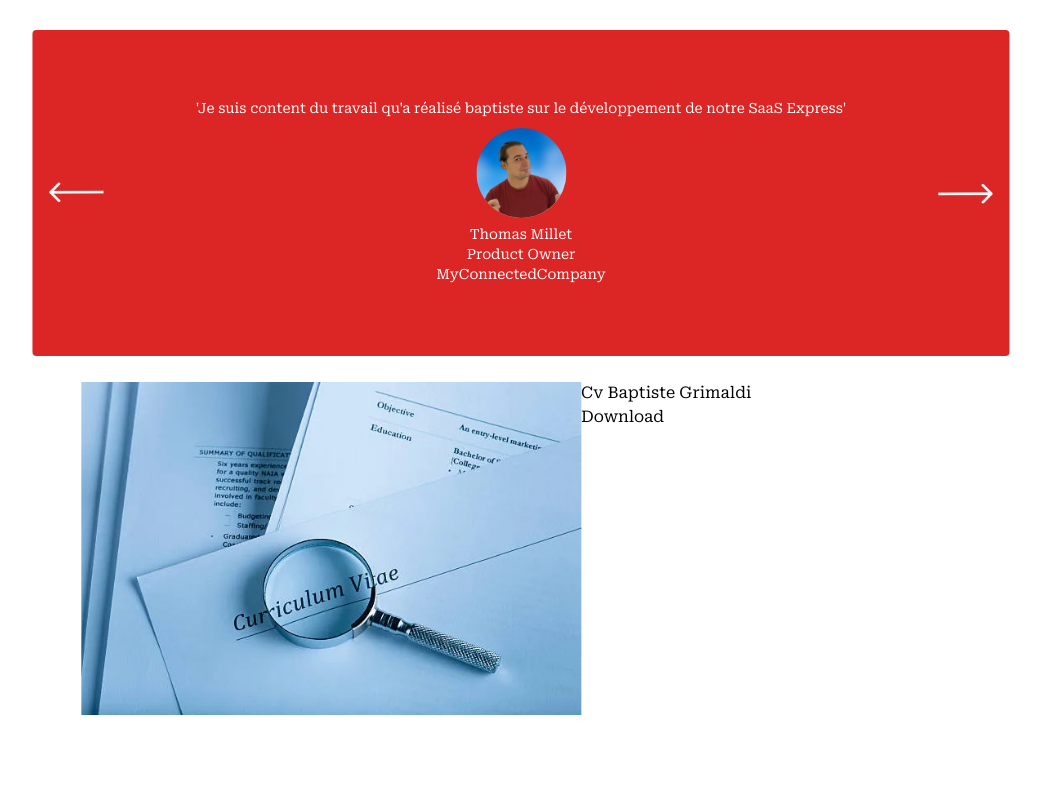
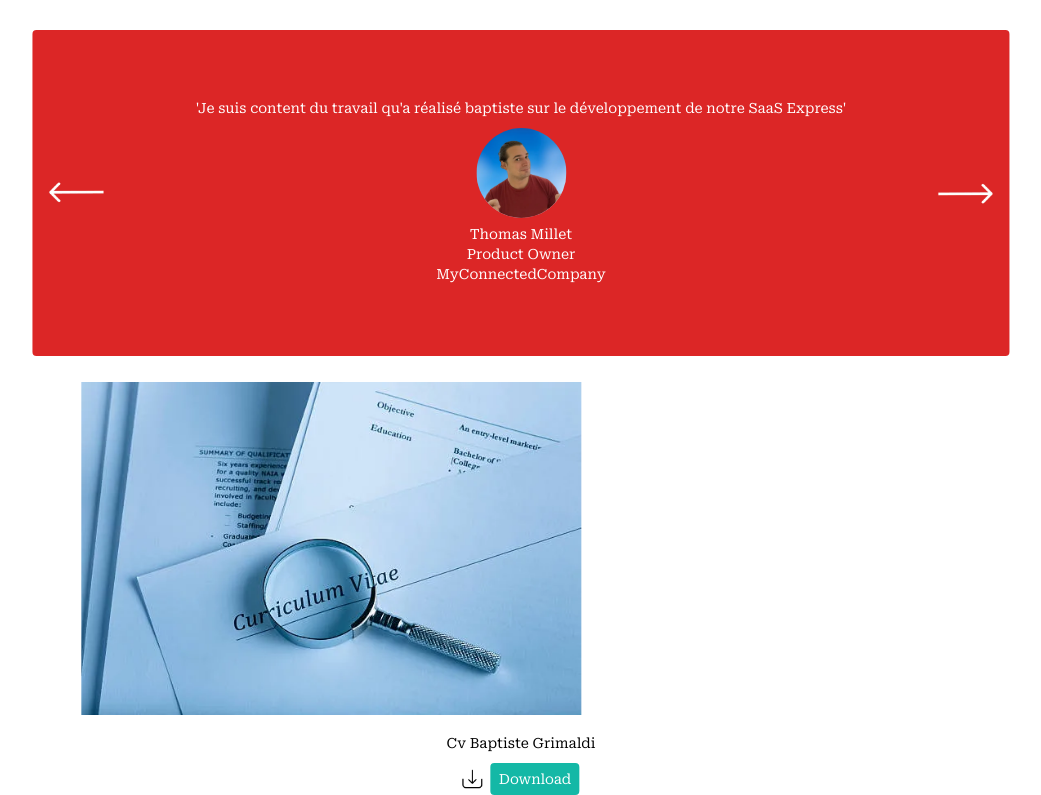
Before and after one commit to BaptisteGrimaldi/portefolioNextJs, a Next.js app: page /presentation in a window 1280 px wide. Shown: the part 1248-2043 px from the top of the page, without its empty margins (119-1160 px from the left). Before the commit the page ends 1963 px from the top, so only its background shows below. Built offline with nearby package versions, Linux system fonts and the light colour scheme.

Commit message:
updateDownnload

```diff
--- a/src/app/presentation/page.tsx
+++ b/src/app/presentation/page.tsx
@@ -42,11 +42,18 @@ export default function Presentation() {
         });
     };
 
+    function downloadCv() {
+        const link = document.createElement('a');
+        link.href = '/cvBaptisteGrimaldi.pdf';
+        link.download = 'cvBaptisteGrimaldi.pdf';
+        link.click();
+    }
+
     return (
         <div className="mt-28 w-11/12 absolute left-1/2 transform -translate-x-1/2">
             <div className="flex h-3/6 flex flex-col items-center">
                 <div className="w-6/12 flex justify-center mb-6">
-                    <Image src="/moiMidJourney.webp" alt="Description de l'image" width={500} height={500} />
+                    <Image src="/moiMidJourney.webp" alt="avatarMidjourney" width={500} height={500} />
                 </div>
 
                 <div className="text-sm w-10/12 text-justify flex justify-center flex-col items-center">
@@ -82,12 +89,15 @@ export default function Presentation() {
                 {temoignage}
             </div>
 
-            <div className="w-9/12 mx-auto flex mt-[380px]">
+            <div className="w-9/12 mx-auto flex flex-col mt-[380px] text-sm">
                 <Image src={'/curriculumVitae.webp'} alt="Curriculum vitae" width={500} height={500} />
-                <div>
-                    <p>Cv Baptiste Grimaldi</p>
-                    <div>
-                        <p>Download</p>
+                <div className='flex flex-col items-center text-center mt-5'>
+                    <div className='w-10/12 flex justify-center'>
+                        <p>Cv Baptiste Grimaldi</p>
+                    </div>
+                    <div className='flex items-center space-x-2 w-full justify-center mt-2' onClick={downloadCv}>
+                        <Image src={'/iconeTelechargement.webp'} alt="iconeDownload" width={20} height={20} />
+                        <p className='bg-teal-500 px-2 pt-2 pb-1 rounded text-white hover:scale-105 cursor-pointer'>Download</p>
                     </div>
                 </div>
             </div>
```
Also changed, not shown: public/iconeTelechargement.webp (added), 1 other file (tests, documents, lock files or other folders).
